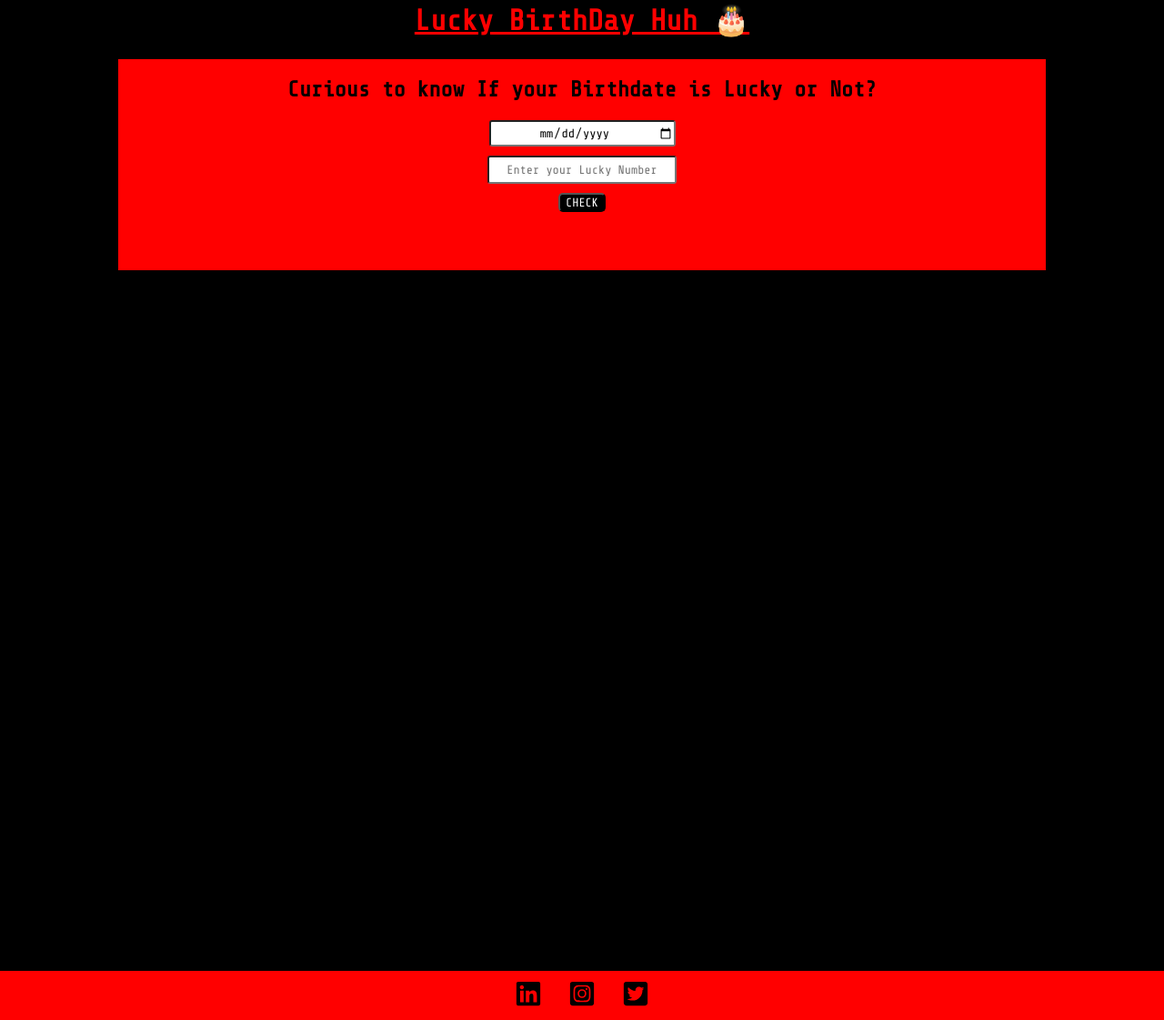
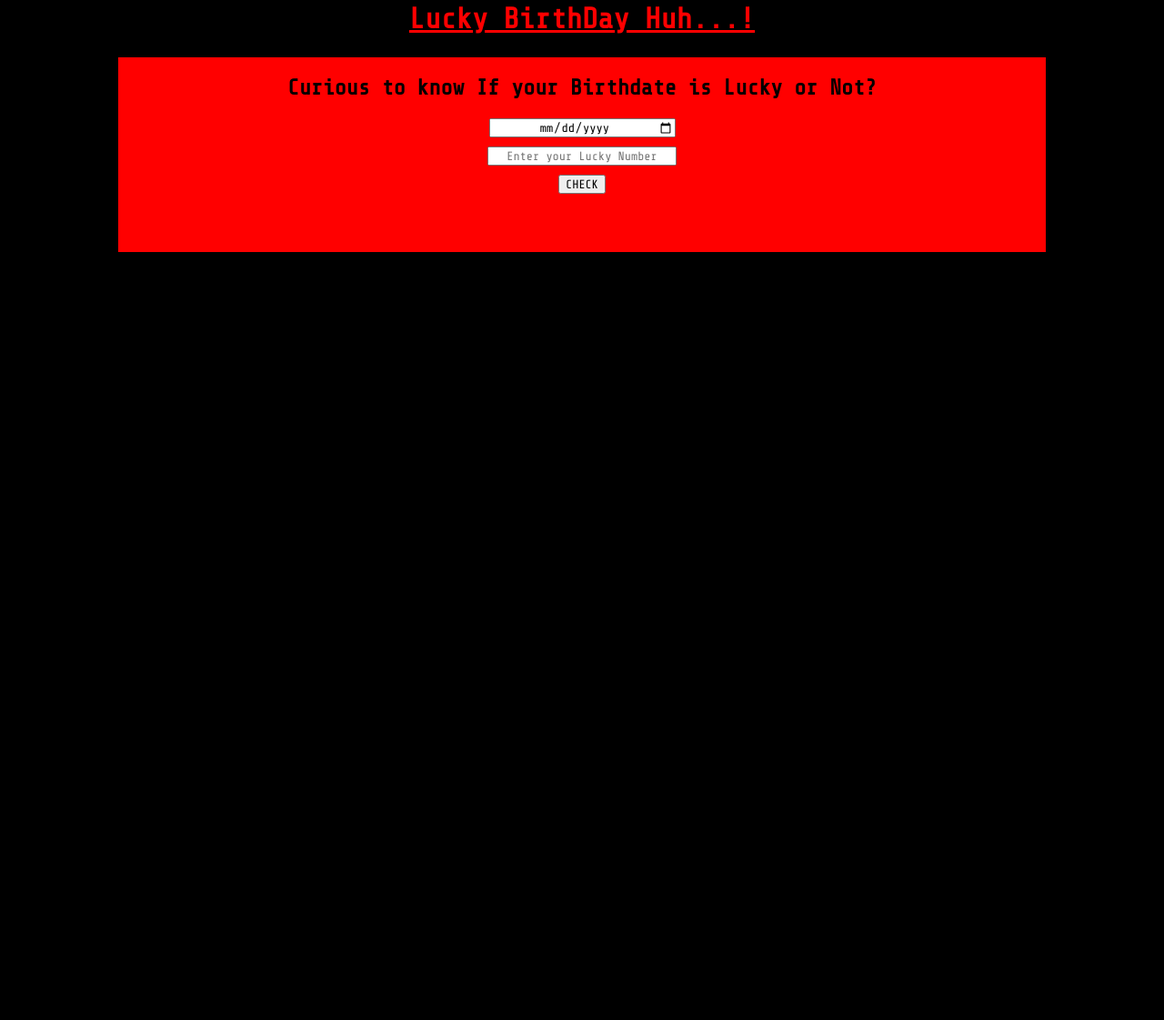
Before and after one commit to MaruthiPothuganti/Lucky-BirthdayDate, a plain HTML site: page index.html in a window 1280 px wide. Shown: the part 18-1139 px from the top of the page at 91% size. After the commit the page ends 800 px from the top, so only its background shows below. Drawn offline with nearby package versions, Linux system fonts and the light colour scheme.

Commit message:
Revert "Refactor"
This reverts commit 84033f76fe85b9e0ffd1b25f7097ca6825d7752a.

```diff
--- a/app.js
+++ b/app.js
@@ -6,6 +6,7 @@ const message = document.querySelector("#outputMessage");
 
 
 btnCheckLuck.addEventListener("click", function checkIfLucky() {
+
     const dob = userBirthDate.value;
 
     const totalSum = sumDate(dob);
@@ -14,7 +15,6 @@ btnCheckLuck.addEventListener("click", function checkIfLucky() {
     } else {
         showMessage("Uh,oh.. Sorry, BetterLuck in NextLife😅");
     }
-
 
 
 });
--- a/index.html
+++ b/index.html
@@ -12,27 +12,20 @@
 
 <body>
     <h1>
-        <center>Lucky BirthDay Huh 🎂</center>
+        <center>Lucky BirthDay Huh...!</center>
     </h1>
     <div class="container">
         <h2>Curious to know If your Birthdate is Lucky or Not?</h2>
-        <form action="/">
-            <input type="date" id="birthDate" required><br>
+        <input type="date" id="birthDate"><br>
 
-            <input type="text" id="luckyNumber" placeholder="Enter your Lucky Number" required><br>
+        <input type="text" id="luckyNumber" placeholder="Enter your Lucky Number"><br>
 
-            <button type="submit" id="check">CHECK</button>
-        </form>
+        <button type="submit" id="check">CHECK</button>
+
     </div>
     <div class="containerTwo">
         <h3 id="outputMessage"></h3>
     </div>
-
-    <footer>
-        <a href=""><img class="links" src="Assets/linkedin.svg" alt="LinkedIn"></a>
-        <a href=""><img class="links" src="Assets/instagram.svg" alt="LinkedIn"></a>
-        <a href=""><img class="links" src="Assets/twitter.svg" alt="LinkedIn"></a>
-    </footer>
 </body>
 <script src="app.js"></script>
 
--- a/styles.css
+++ b/styles.css
@@ -27,7 +27,6 @@ h1 {
     margin-right: 10%;
     margin-top: 10%;
     color: red;
-    display: block;
 }
 
 input {
@@ -37,29 +36,8 @@ input {
     text-align: center;
     color: black;
     font-family: 'Share Tech Mono', monospace;
-    height: 25px;
-    border-radius: 3px;
 }
 
 button {
     font-family: 'Share Tech Mono', monospace;
-    color: white;
-    background-color: black;
-    border-radius: 5px;
-    cursor: pointer;
 }
-
-footer {
-    text-align: center;
-    background-color: red;
-    margin-top: 60%;
-}
-
-.links {
-    height: 30px;
-    width: 30px;
-    background-color: red;
-    border-radius: 10px;
-    margin: 5px;
-    padding: 5px;
-}
```
Also changed, not shown: Assets/instagram.svg (deleted), Assets/linkedin.svg (deleted), Assets/twitter.svg (deleted).
